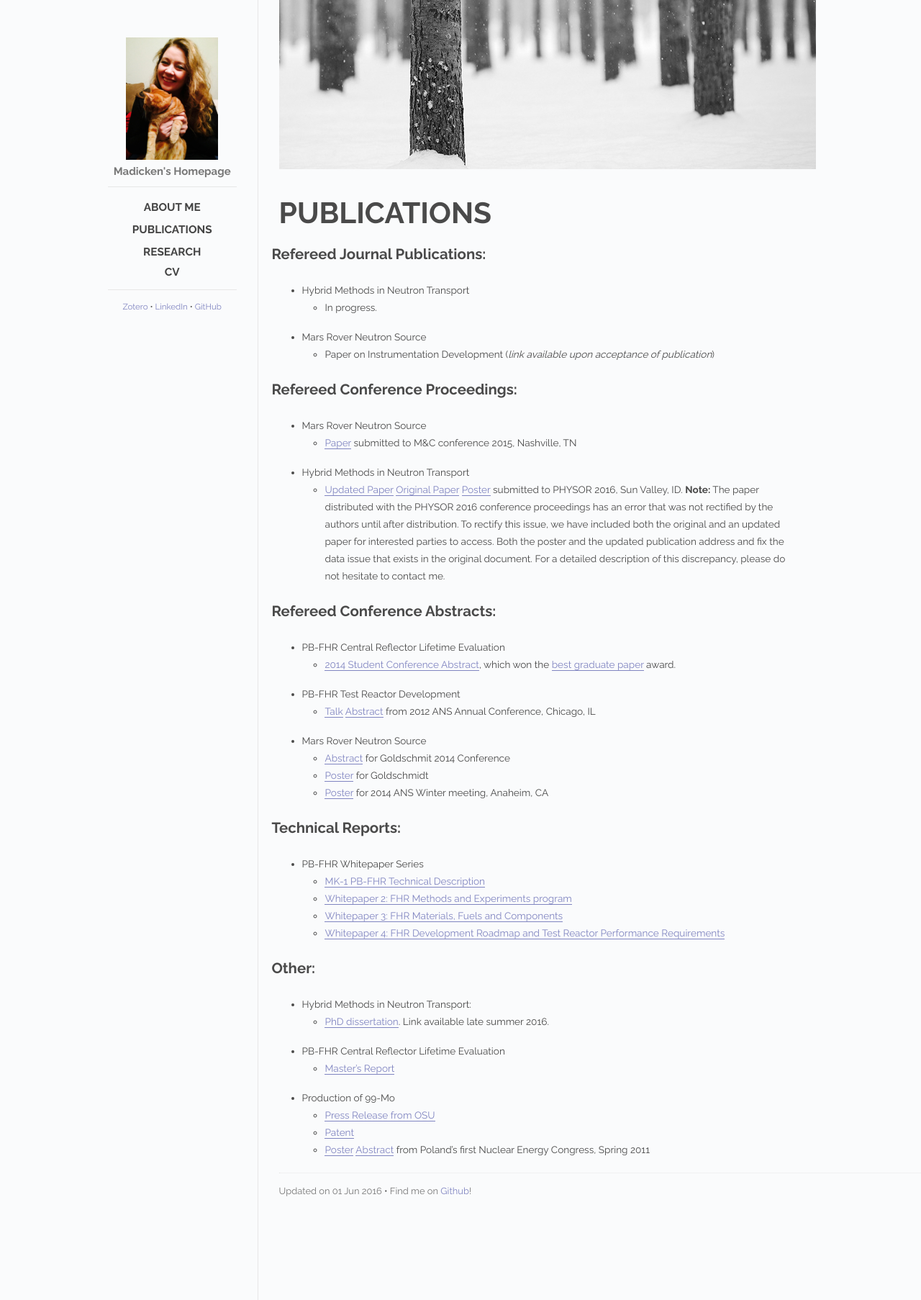
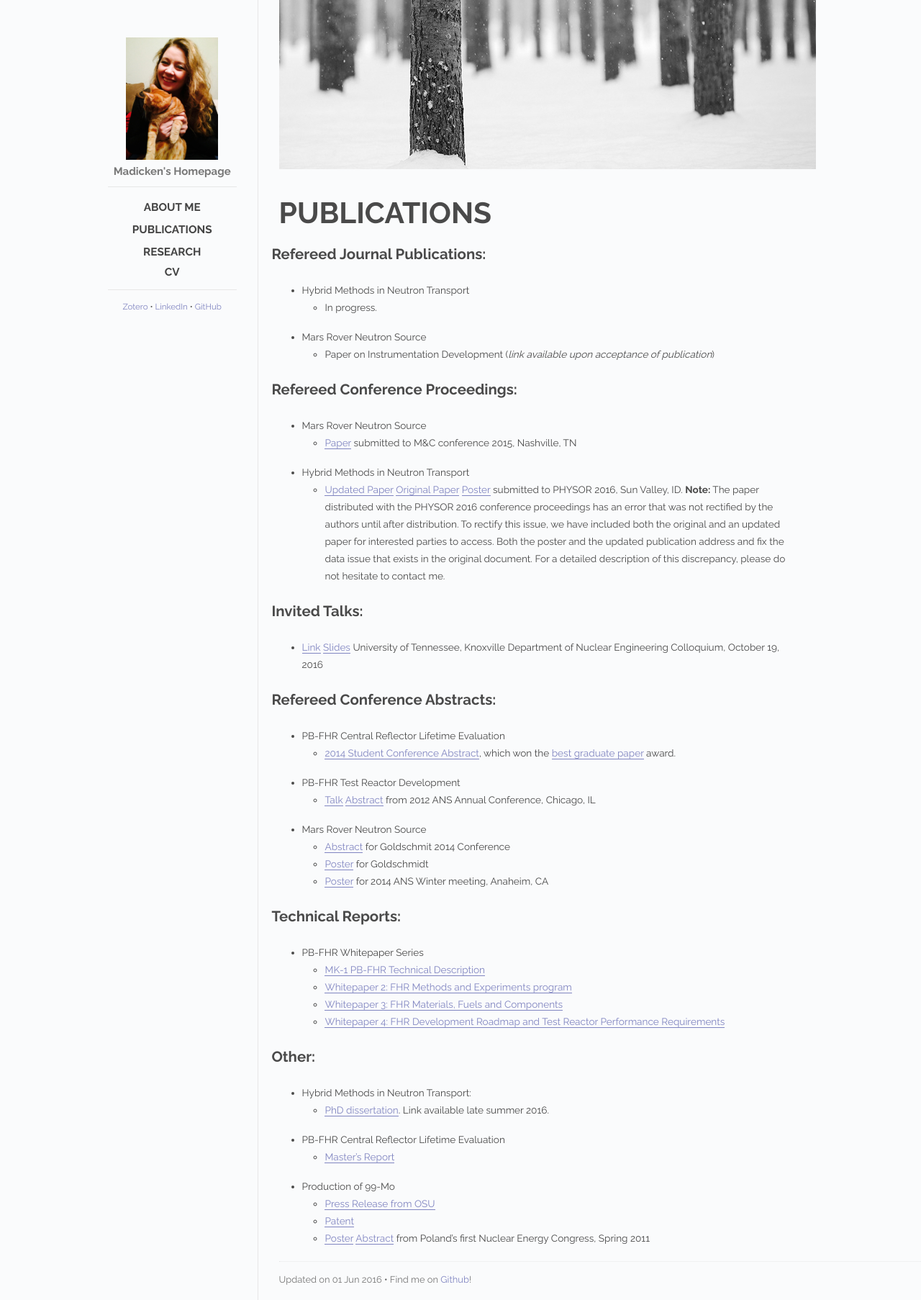
Before and after one commit to munkm/munkm.github.io, a Jekyll site: the page built from _posts/2014-10-20-publications.md, in a window 1280 px wide. Shown: the whole page at 72% size. Built offline with Jekyll 4.4.1, drawn with Linux system fonts in a browser that asks for light colours.

Commit message:
adding UT Colloqium slides

```diff
--- a/_posts/2014-10-20-publications.md
+++ b/_posts/2014-10-20-publications.md
@@ -21,6 +21,9 @@ categories: posts
   * [Updated Paper](/papers/munk_physor16_update.pdf) [Original Paper](/papers/munk_physor16.pdf) [Poster](/papers/PHYSOR_Poster_Munk.pdf) submitted to PHYSOR 2016, Sun Valley, ID.
     **Note:** The paper distributed with the PHYSOR 2016 conference proceedings has an error that was not rectified by the authors until after distribution. To rectify this issue, we have included both the original and an updated paper for interested parties to access. Both the poster and the updated publication address and fix the data issue that exists in the original document. For a detailed description of this discrepancy, please do not hesitate to contact me.
 
+## Invited Talks:
+* [Link](http://ne.utk.edu/events/fwcadis-%CF%89-an-angle-informed-hybrid-method-for-deep-penetration-radiation-transport/) [Slides](/papers/16_10_UT_Colloquium.pdf) University of Tennessee, Knoxville Department of Nuclear Engineering Colloquium, October 19, 2016
+
 ## Refereed Conference Abstracts:
 
 * PB-FHR Central Reflector Lifetime Evaluation
@@ -40,7 +43,6 @@ categories: posts
   * [Whitepaper 3: FHR Materials, Fuels and Components](http://fhr.nuc.berkeley.edu/wp-content/uploads/2013/08/12-003-FHR-Workshop-3-Report-Final.pdf)
   * [Whitepaper 4: FHR Development Roadmap and Test Reactor Performance Requirements ](http://fhr.nuc.berkeley.edu/wp-content/uploads/2013/08/12-004-FHR-Workshop-4-Report-Final.pdf)
 
-
 ## Other:
 
 * Hybrid Methods in Neutron Transport:
```
Also changed, not shown: 1 other file.
